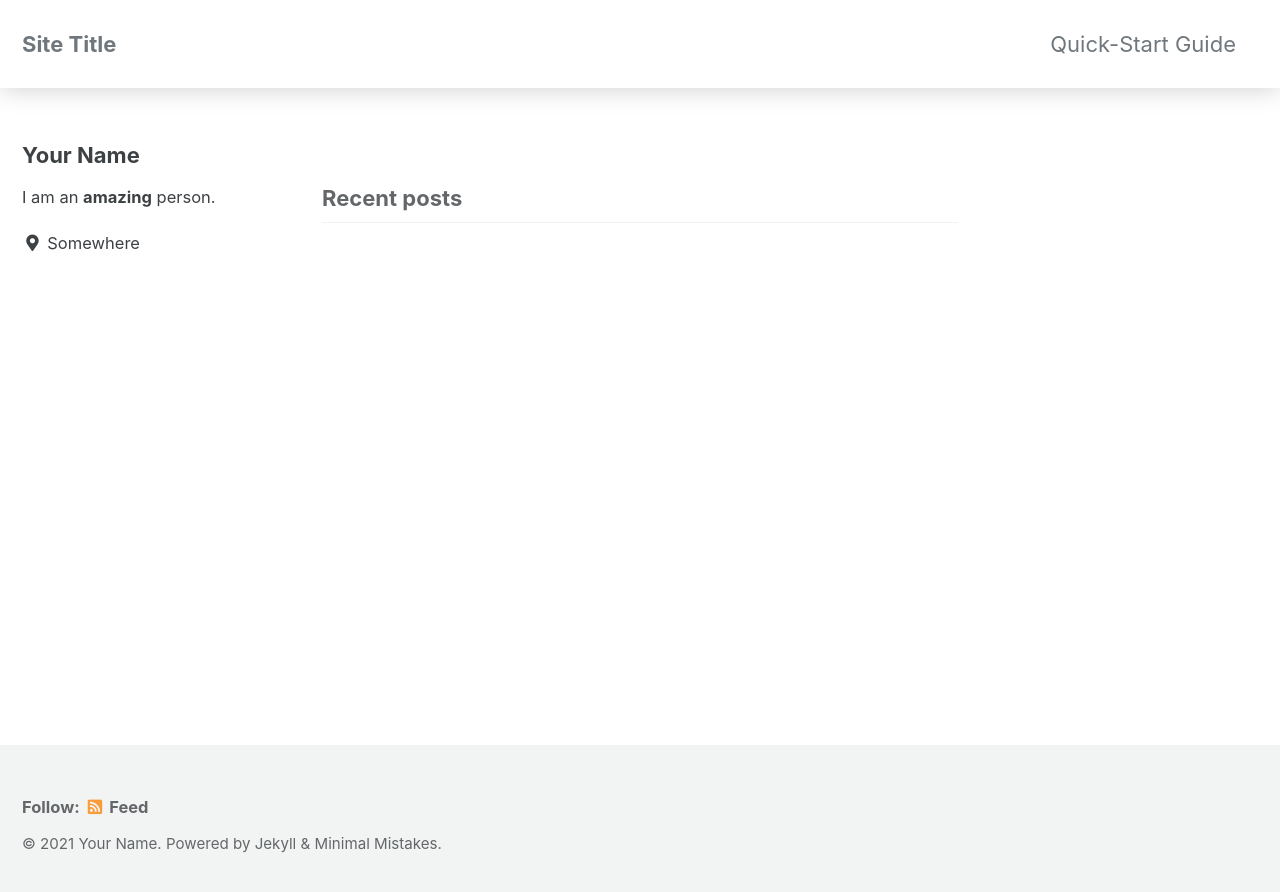
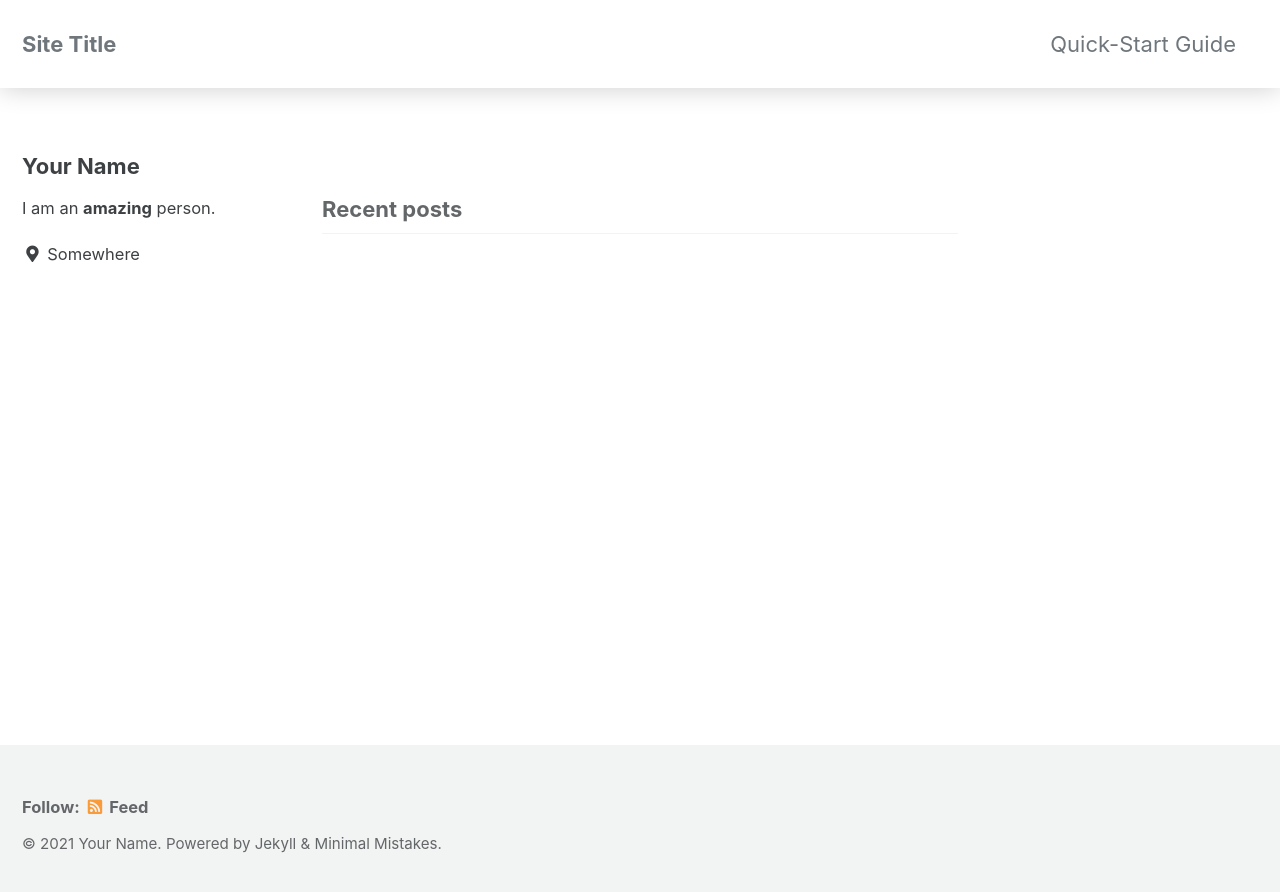
Before and after one commit to BOBDevStudio/Minimal-Mistakes-Fork-Theme, a Jekyll site: the page built from index.html, in a window 1280 px wide. Shown: the top 892 px of the page. Built offline with Jekyll 4.4.1, drawn with Linux system fonts in a browser that asks for light colours; cached includes are drawn as plain includes; the list of posts is cut into pages by our own code.

Commit message:
Updated _bob-custom-edits.scss

```diff
--- a/_sass/minimal-mistakes/_bob-custom-edits.scss
+++ b/_sass/minimal-mistakes/_bob-custom-edits.scss
@@ -13,13 +13,8 @@
 }
 
 .initial-content {
-  .non-splash-page-title {
-    text-align: center;
-    font-size: 2em;
-  }
-
   #main {
-    margin-top: 2em;
+    margin-top: 2.5em;
 
     .sidebar>* {
       margin-top: 0;
@@ -27,7 +22,31 @@
     }
   }
 
-  .page .page__inner-wrap .page__content {
+  .page .page__inner-wrap {
+    margin-top: unset;
+
+    header.page__title-header {
+      margin-bottom: 1.25em;
+      padding-bottom: 0.5em;
+      border-bottom: 3px solid #e6e6e6;
+
+      h1,
+      h2,
+      h3,
+      h4,
+      h5,
+      h6 {
+        margin-top: unset !important;
+        margin-bottom: unset !important;
+      }
+
+      .non-splash-page-title {
+        text-align: center;
+        font-size: 2em;
+      }
+    }
+
+    .page__content {
       .page-notices {
         margin: 2em 0 2em 0;
       }
@@ -113,6 +132,7 @@
 
       table {
         margin-top: 1em;
+      }
     }
   }
 }
```
Lines whose indentation alone changed are shown as unchanged.
